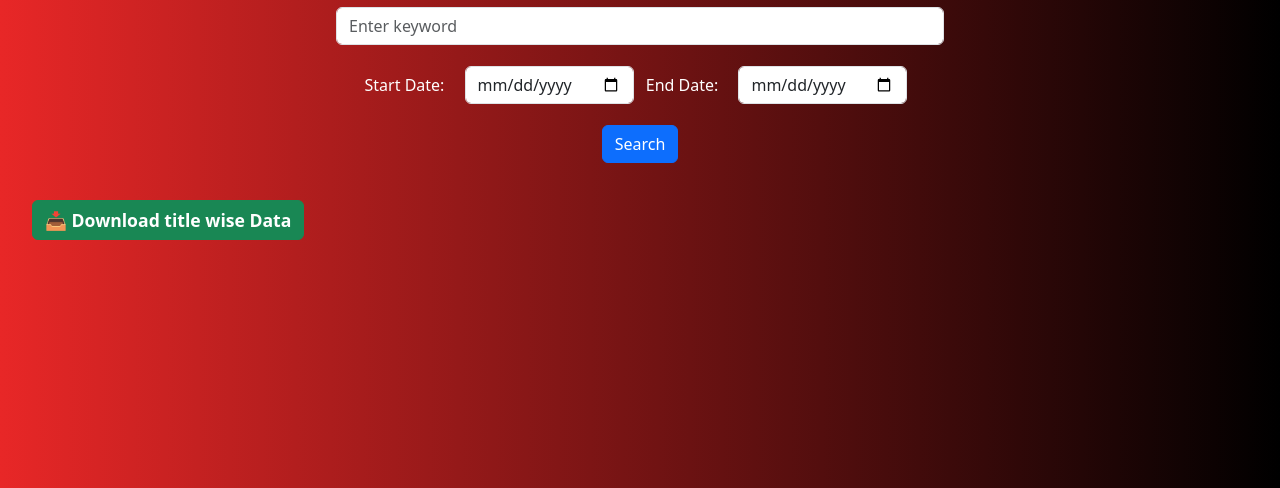
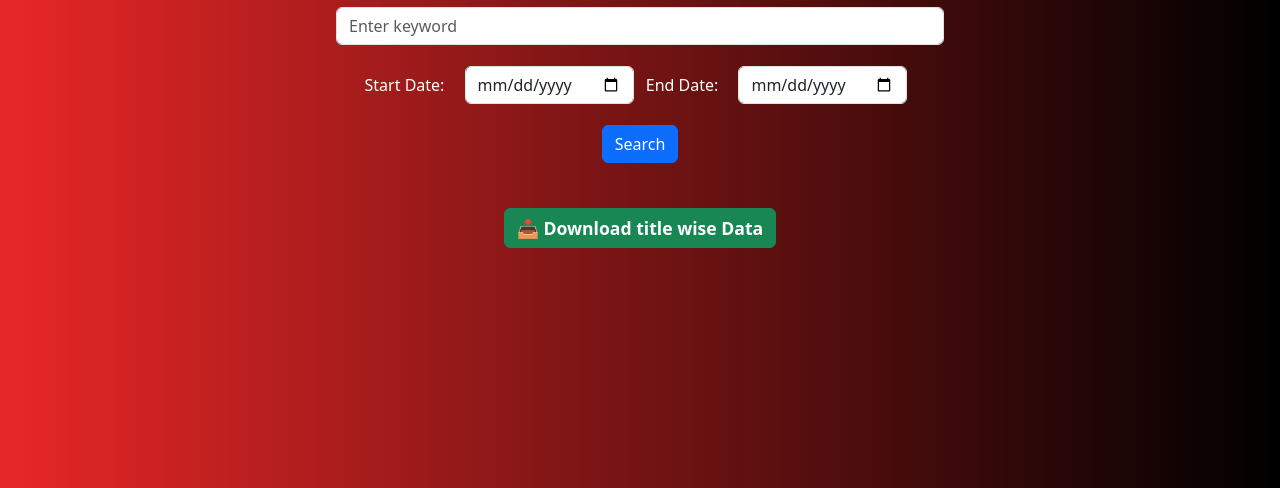
Before and after one commit to NasirMehmood12/keywords_research, a Flask app: page /search-top-videos in a window 1280 px wide. Shown: the part 226-714 px from the top of the page. Run offline with Flask 3, Linux system fonts and the light colour scheme; some libraries are stand-ins or nearby versions.

Commit message:
Update search_top_videos.html

```diff
--- a/templates/search_top_videos.html
+++ b/templates/search_top_videos.html
@@ -32,6 +32,10 @@
         }
         label {
             color: #fff;
+        }
+      .download-btn {
+            text-align: center;
+            margin-top: 2rem;
         }
     </style>
 </head>
```
